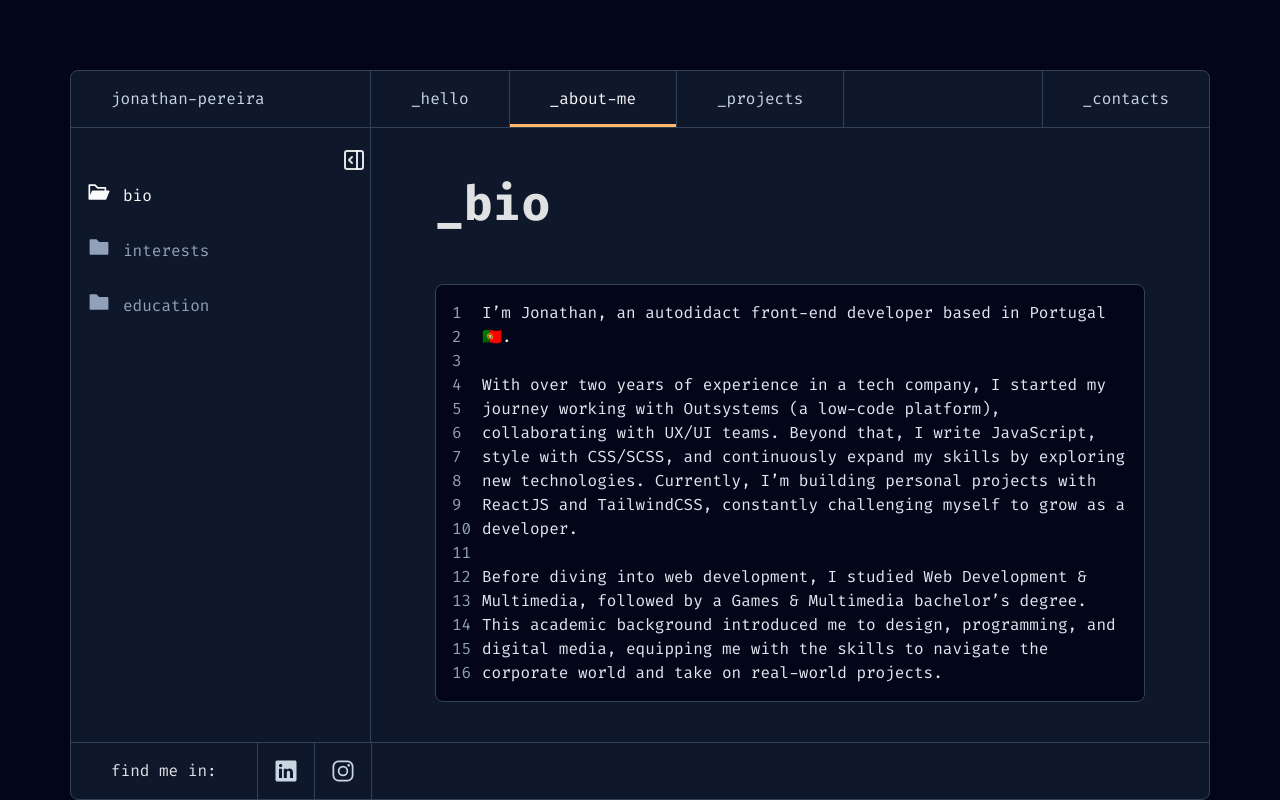
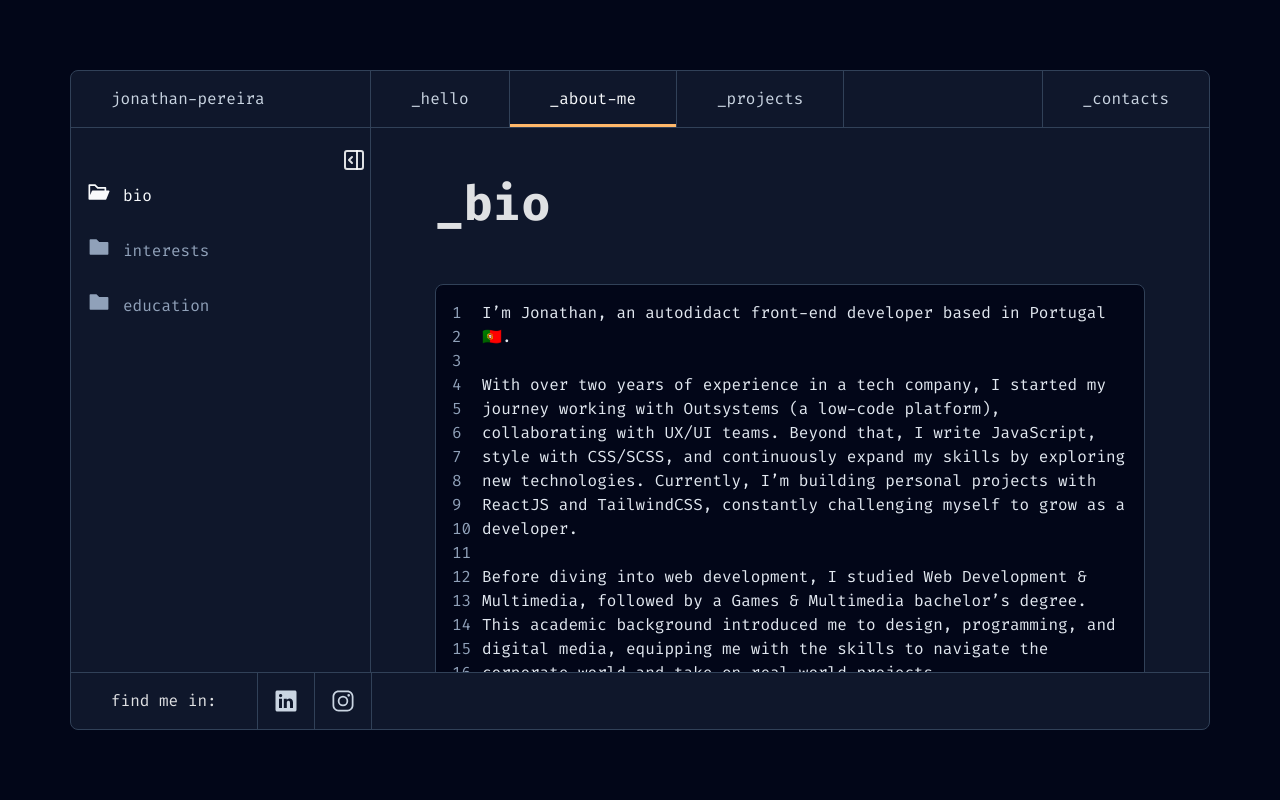
Before and after one commit to JonathanPereira1993/JonanthanPortfolio, a React (Vite) app: page /about in a window 1280 px wide. Built offline with nearby package versions, Linux system fonts and the light colour scheme.

Commit message:
feat: Fix size issues with the viewporrt

```diff
--- a/src/components/contentLayout/ContentLayout.scss
+++ b/src/components/contentLayout/ContentLayout.scss
@@ -1,5 +1,7 @@
 .content-layout {
   padding: var(--space-xl) var(--space-3xl);
+  overflow-y: auto;
+  max-height: 100%;
   flex: 1;
 
   &__title {
--- a/src/index.scss
+++ b/src/index.scss
@@ -299,14 +299,16 @@
 }
 
 html,
+body,
 #root {
-  height: 100%;
+  height: 100vh;
+  overflow: hidden;
 }
 
 body {
   background-color: var(--theme-backdrop);
+  // padding: 70px;
   width: 100%;
-  padding: 70px;
   height: 100vh;
 }
 
--- a/src/pages/layout/Layout.scss
+++ b/src/pages/layout/Layout.scss
@@ -4,12 +4,13 @@
   border: 1px solid var(--theme-stroke);
   display: flex;
   flex-direction: column;
-  min-height: 100%;
+  height: calc(100vh - 140px);
+  margin: 70px;
 
   &__content {
     display: flex;
     flex: 1;
-    height: 100%;
+    overflow: auto;
   }
 
   &__footer {
```
